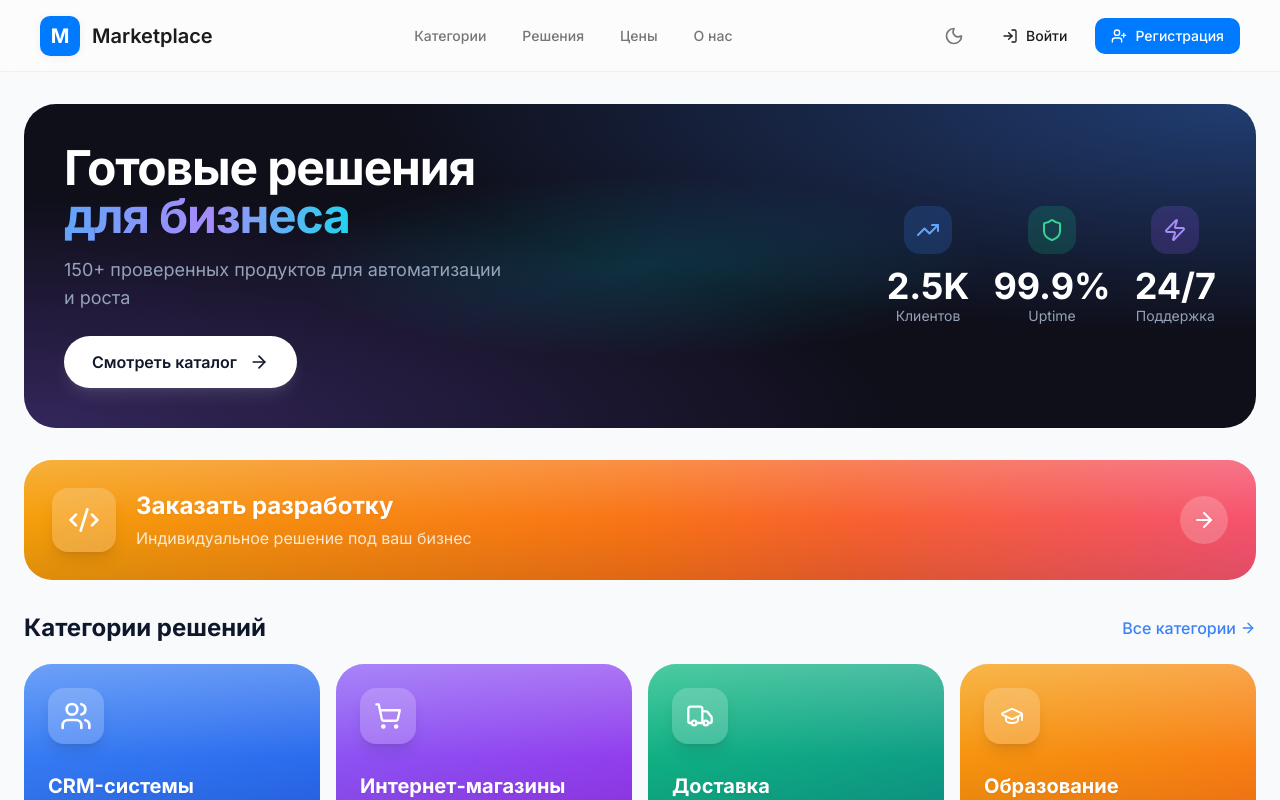
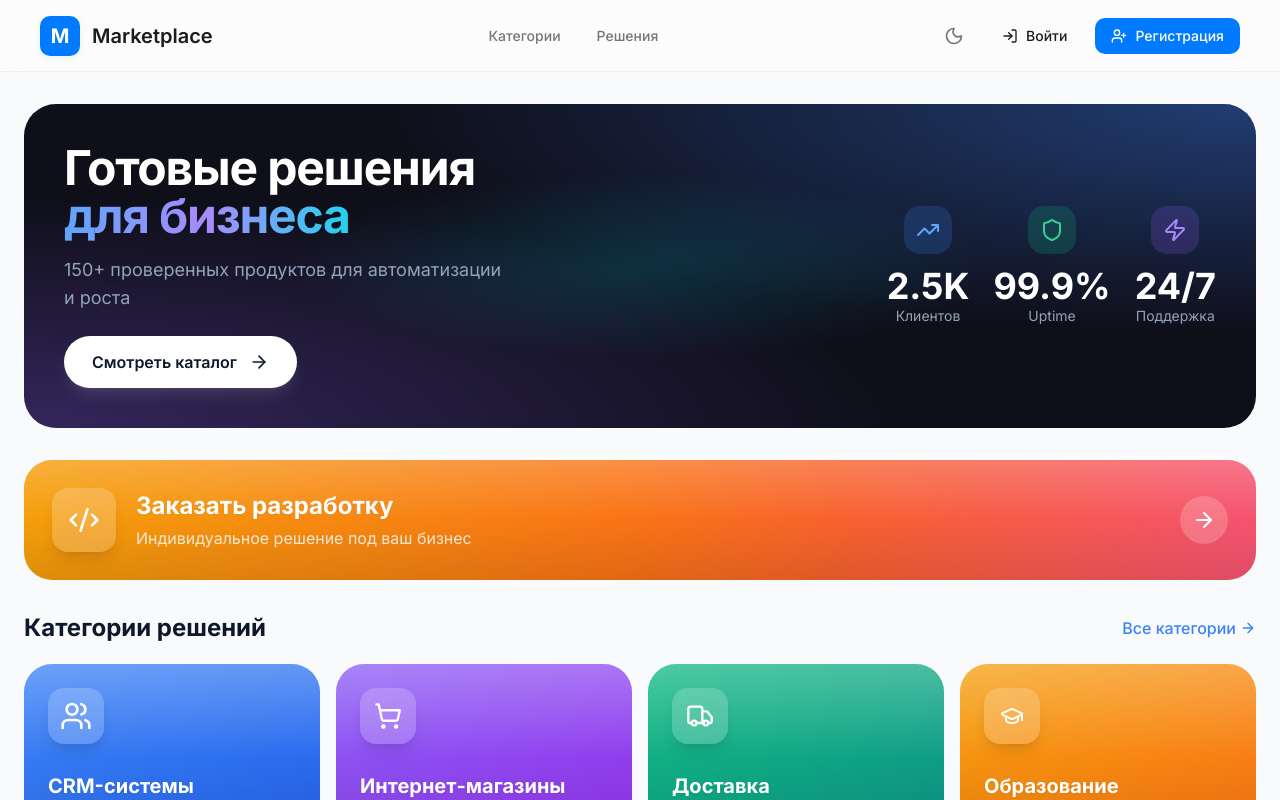
Before and after one commit to shteshebaev/app-marketplace, a React (Vite) app: page / in a window 1280 px wide. Shown: the top 800 px of the page. Built offline with nearby package versions, Linux system fonts and the light colour scheme.

Commit message:
fix menu

```diff
--- a/src/components/layout/PublicLayout.tsx
+++ b/src/components/layout/PublicLayout.tsx
@@ -54,8 +54,6 @@ export function PublicLayout({ children, onNavigate, currentPage = 'home' }: Pub
             <NavButton onClick={() => onNavigate?.('all-solutions')} isActive={currentPage === 'all-solutions'}>
               Решения
             </NavButton>
-            <NavLink href="#pricing">Цены</NavLink>
-            <NavLink href="#about">О нас</NavLink>
           </nav>
 
           {/* Right section */}
@@ -104,29 +102,6 @@ export function PublicLayout({ children, onNavigate, currentPage = 'home' }: Pub
   );
 }
 
-interface NavLinkProps {
-  href: string;
-  children: React.ReactNode;
-}
-
-function NavLink({ href, children }: NavLinkProps) {
-  return (
-    <a
-      href={href}
-      className="
-        px-4 py-2
-        text-body-sm font-medium
-        text-text-secondary
-        rounded-apple
-        transition-all duration-apple ease-apple
-        hover:text-text-primary hover:bg-black/5 dark:hover:bg-white/10
-      "
-    >
-      {children}
-    </a>
-  );
-}
-
 interface NavButtonProps {
   onClick: () => void;
   isActive?: boolean;
```
